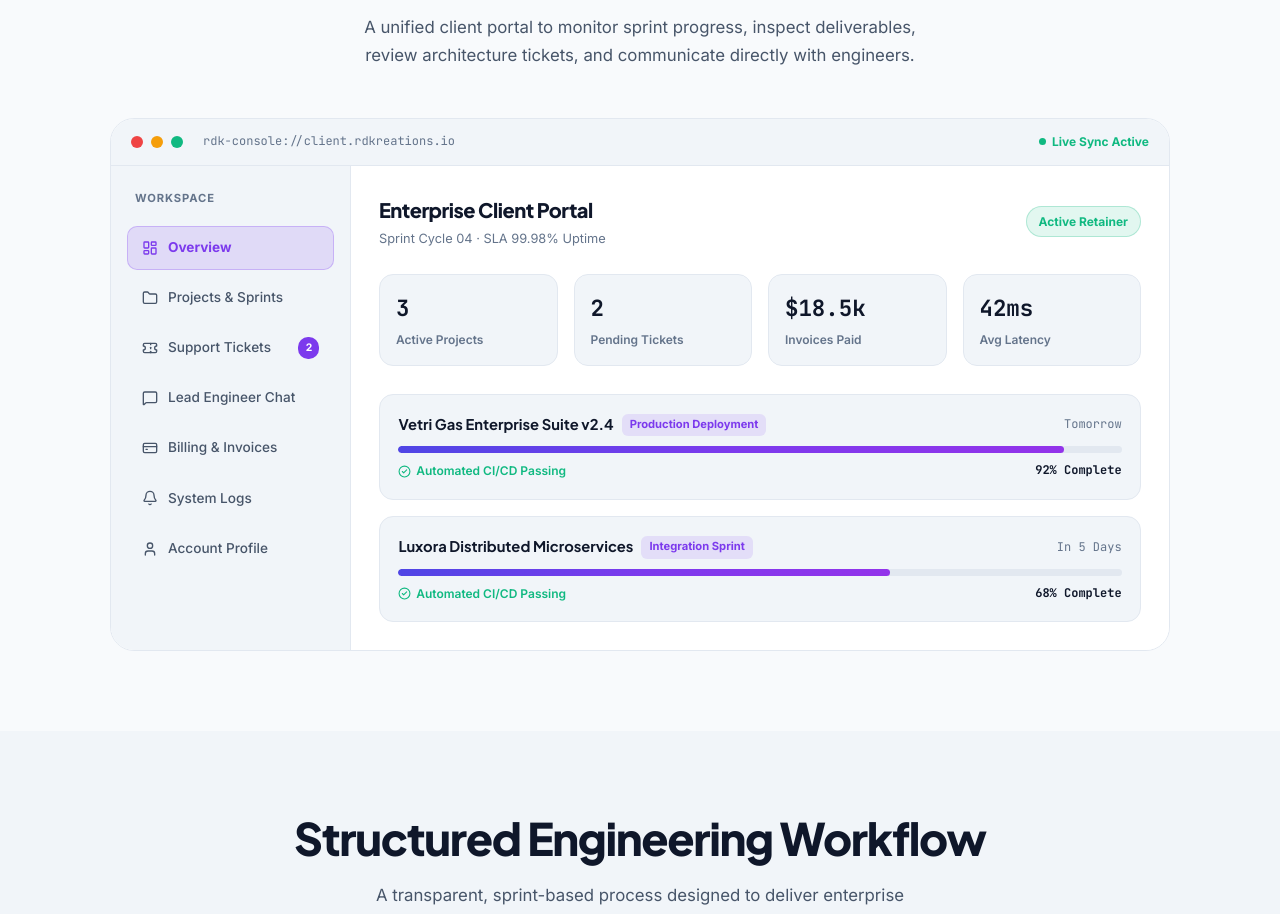
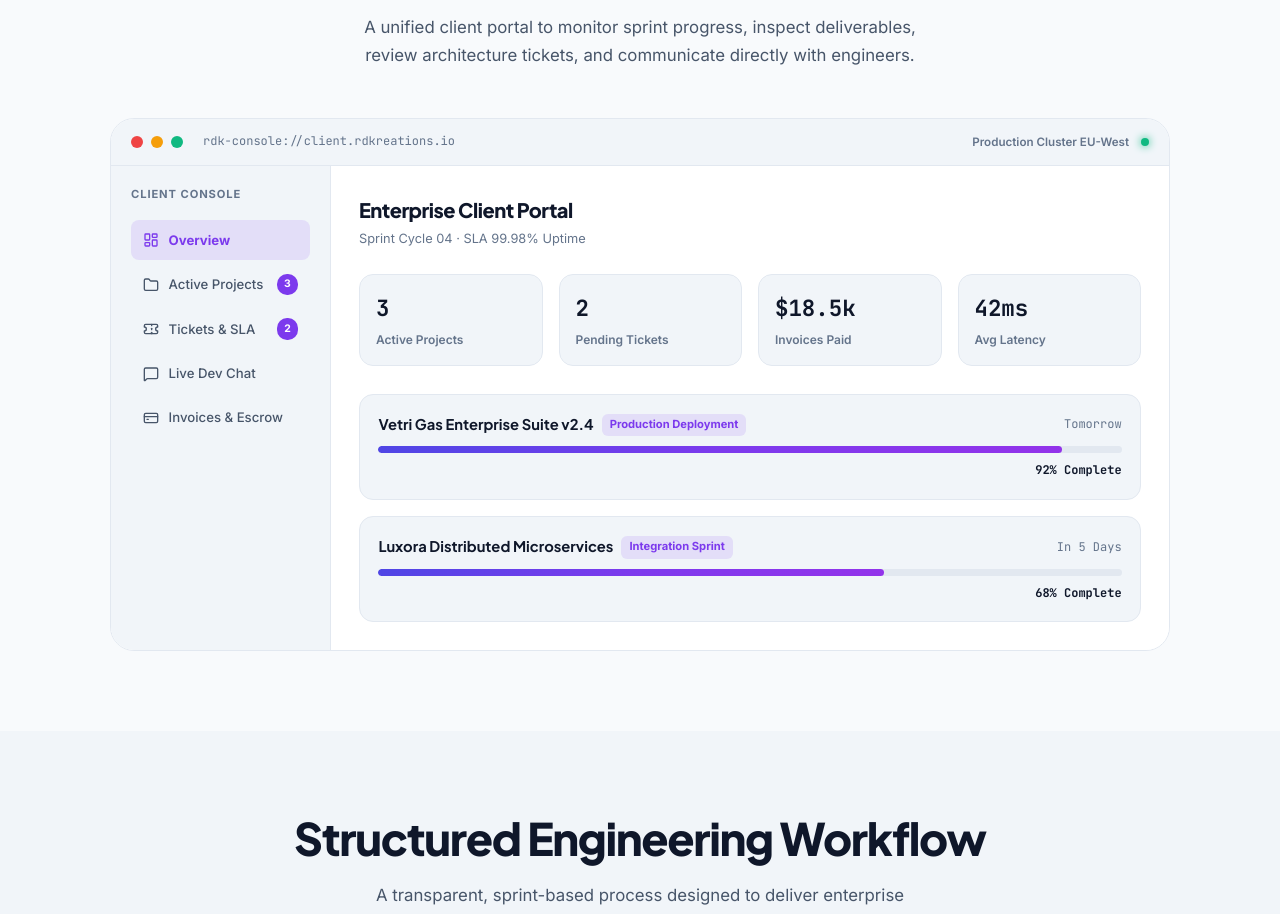
Before and after one commit to Tarun7358/rdkwebsite, a React (Vite) app in the folder frontend/: page / in a window 1280 px wide. Shown: the part 1304-2218 px from the top of the page. Built offline with nearby package versions, Linux system fonts and the light colour scheme; no server answers.

Commit message:
Remove Active Retainer badge and Automated CI/CD Passing indicators from DashboardPreview

```diff
--- a/frontend/src/components/public/DashboardPreview.tsx
+++ b/frontend/src/components/public/DashboardPreview.tsx
@@ -1,5 +1,5 @@
 import React from 'react';
-import { LayoutDashboard, Folder, Ticket, MessageSquare, CreditCard, Bell, User, CheckCircle2 } from 'lucide-react';
+import { LayoutDashboard, Folder, Ticket, MessageSquare, CreditCard } from 'lucide-react';
 
 export const DashboardPreview: React.FC = () => {
   return (
@@ -39,33 +39,25 @@ export const DashboardPreview: React.FC = () => {
                 rdk-console://client.rdkreations.io
               </span>
             </div>
-            <div style={{ display: 'flex', alignItems: 'center', gap: '0.4rem', fontSize: '0.75rem', color: '#10b981', fontWeight: 700 }}>
-              <span style={{ width: '7px', height: '7px', borderRadius: '50%', background: '#10b981' }}></span>
-              Live Sync Active
+            <div style={{ display: 'flex', alignItems: 'center', gap: '0.75rem' }}>
+              <span style={{ fontSize: '0.725rem', color: 'var(--text3)', fontWeight: 600 }}>Production Cluster EU-West</span>
+              <div style={{ width: '8px', height: '8px', borderRadius: '50%', background: '#10b981', boxShadow: '0 0 8px #10b981' }}></div>
             </div>
           </div>
 
-          <div style={{ display: 'grid', gridTemplateColumns: '240px 1fr', minHeight: '440px' }}>
+          {/* Inner Dashboard Simulation */}
+          <div style={{ display: 'grid', gridTemplateColumns: '220px 1fr', minHeight: '440px' }}>
             {/* Sidebar Preview */}
-            <div style={{
-              background: 'var(--bg2)',
-              borderRight: '1px solid var(--border)',
-              padding: '1.5rem 1rem',
-              display: 'flex',
-              flexDirection: 'column',
-              gap: '0.35rem'
-            }}>
-              <div style={{ fontSize: '0.7rem', fontWeight: 800, color: 'var(--text3)', letterSpacing: '0.08em', textTransform: 'uppercase', marginBottom: '0.75rem', paddingLeft: '0.5rem' }}>
-                WORKSPACE
+            <div style={{ background: 'var(--bg2)', borderRight: '1px solid var(--border)', padding: '1.25rem' }}>
+              <div style={{ fontSize: '0.7rem', textTransform: 'uppercase', letterSpacing: '0.08em', color: 'var(--text3)', fontWeight: 800, marginBottom: '1rem' }}>
+                Client Console
               </div>
               {[
                 { icon: <LayoutDashboard size={16} />, label: 'Overview', active: true },
-                { icon: <Folder size={16} />, label: 'Projects & Sprints', active: false },
-                { icon: <Ticket size={16} />, label: 'Support Tickets', active: false, badge: '2' },
-                { icon: <MessageSquare size={16} />, label: 'Lead Engineer Chat', active: false },
-                { icon: <CreditCard size={16} />, label: 'Billing & Invoices', active: false },
-                { icon: <Bell size={16} />, label: 'System Logs', active: false },
-                { icon: <User size={16} />, label: 'Account Profile', active: false },
+                { icon: <Folder size={16} />, label: 'Active Projects', badge: '3' },
+                { icon: <Ticket size={16} />, label: 'Tickets & SLA', badge: '2' },
+                { icon: <MessageSquare size={16} />, label: 'Live Dev Chat' },
+                { icon: <CreditCard size={16} />, label: 'Invoices & Escrow' },
               ].map((item, idx) => (
                 <div
                   key={idx}
@@ -73,16 +65,16 @@ export const DashboardPreview: React.FC = () => {
                     display: 'flex',
                     alignItems: 'center',
                     justifyContent: 'space-between',
-                    padding: '0.65rem 0.85rem',
-                    borderRadius: '10px',
-                    fontSize: '0.85rem',
+                    padding: '0.6rem 0.75rem',
+                    borderRadius: '8px',
+                    marginBottom: '0.25rem',
+                    background: item.active ? 'rgba(124, 58, 237, 0.12)' : 'transparent',
+                    color: item.active ? 'var(--primary)' : 'var(--text2)',
                     fontWeight: item.active ? 700 : 500,
-                    background: item.active ? 'rgba(124, 58, 237, 0.14)' : 'transparent',
-                    color: item.active ? 'var(--primary)' : 'var(--text2)',
-                    border: item.active ? '1px solid rgba(124, 58, 237, 0.25)' : '1px solid transparent',
+                    fontSize: '0.825rem'
                   }}
                 >
-                  <div style={{ display: 'flex', alignItems: 'center', gap: '0.65rem' }}>
+                  <div style={{ display: 'flex', alignItems: 'center', gap: '0.6rem' }}>
                     {item.icon}
                     <span>{item.label}</span>
                   </div>
@@ -97,7 +89,7 @@ export const DashboardPreview: React.FC = () => {
 
             {/* Main Area Preview */}
             <div style={{ padding: '1.75rem', background: 'var(--card)' }}>
-              <div style={{ display: 'flex', justifyContent: 'space-between', alignItems: 'center', marginBottom: '1.5rem' }}>
+              <div style={{ marginBottom: '1.5rem' }}>
                 <div>
                   <h3 style={{ fontFamily: 'var(--font-display)', fontSize: '1.25rem', fontWeight: 800, color: 'var(--text)', margin: 0 }}>
                     Enterprise Client Portal
@@ -106,9 +98,6 @@ export const DashboardPreview: React.FC = () => {
                     Sprint Cycle 04 · SLA 99.98% Uptime
                   </div>
                 </div>
-                <span style={{ fontSize: '0.75rem', padding: '0.3rem 0.75rem', borderRadius: '20px', background: 'rgba(16, 185, 129, 0.12)', color: '#10b981', border: '1px solid rgba(16, 185, 129, 0.25)', fontWeight: 700 }}>
-                  Active Retainer
-                </span>
               </div>
 
               {/* Stats Chips */}
@@ -155,10 +144,7 @@ export const DashboardPreview: React.FC = () => {
                       <div style={{ width: `${p.pct}%`, height: '100%', background: 'var(--primary-gradient)', borderRadius: '10px' }}></div>
                     </div>
 
-                    <div style={{ display: 'flex', justifyContent: 'space-between', fontSize: '0.75rem', marginTop: '0.5rem', color: 'var(--text3)' }}>
-                      <span style={{ display: 'flex', alignItems: 'center', gap: '0.3rem', color: '#10b981', fontWeight: 600 }}>
-                        <CheckCircle2 size={13} /> Automated CI/CD Passing
-                      </span>
+                    <div style={{ display: 'flex', justifyContent: 'flex-end', fontSize: '0.75rem', marginTop: '0.5rem', color: 'var(--text3)' }}>
                       <span style={{ fontFamily: 'var(--font-mono, monospace)', fontWeight: 700, color: 'var(--text)' }}>
                         {p.pct}% Complete
                       </span>
```
